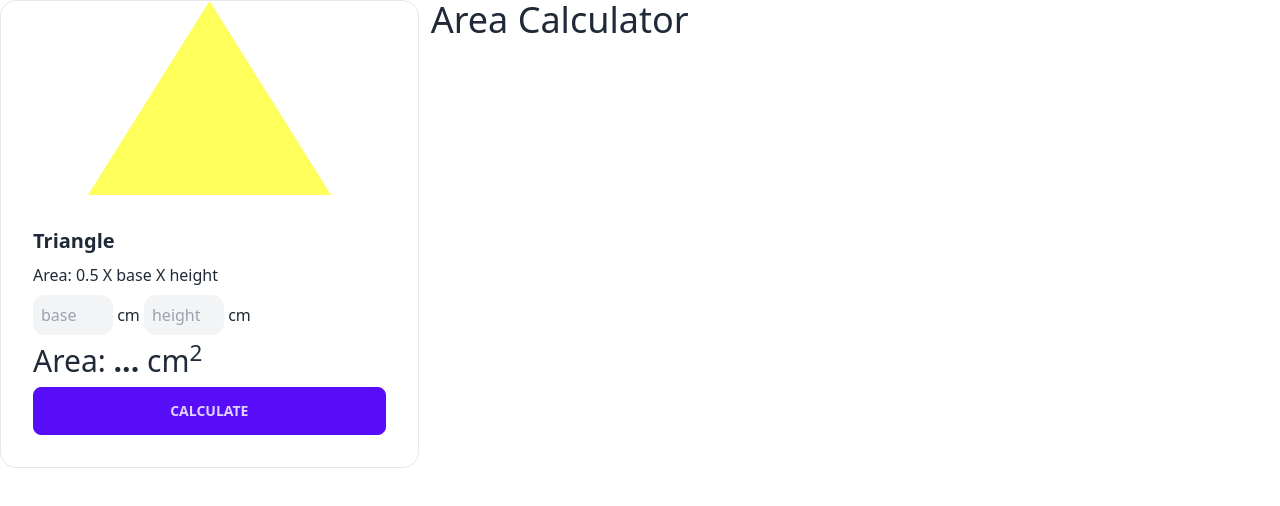
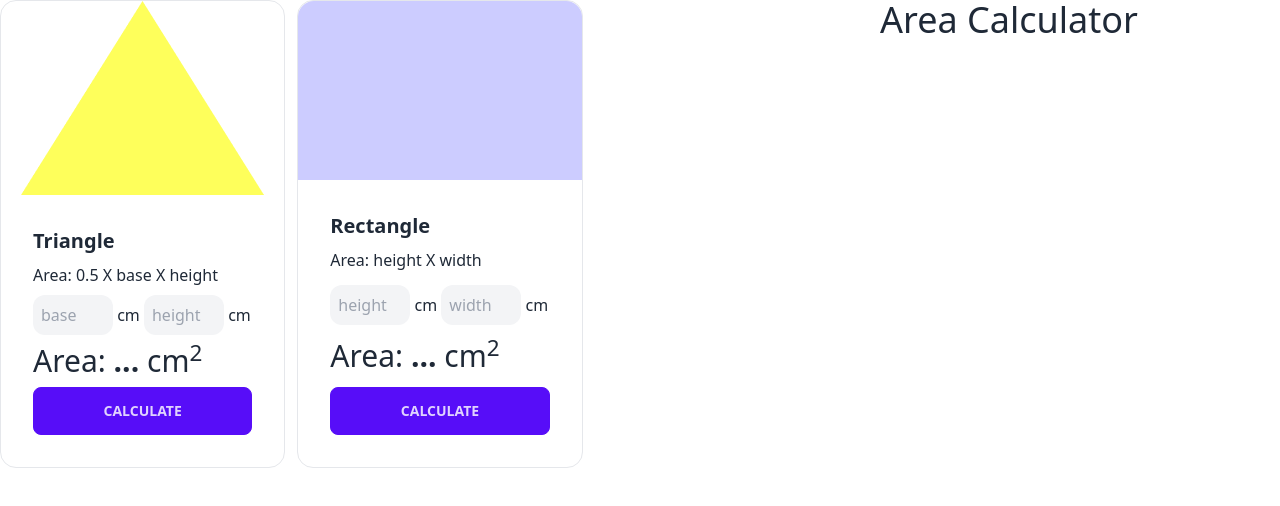
Before and after one commit to rootnure/geometry-genius-28, a plain HTML site: page index.html in a window 1280 px wide. Drawn offline with nearby package versions, Linux system fonts and the light colour scheme.

Commit message:
Rectangle area calculation added

```diff
--- a/index.html
+++ b/index.html
@@ -36,6 +36,25 @@
                         </div>
                     </div>
                 </div>
+                <!-- card 1: rectangle -->
+                <div class="card bg-base-100 border">
+                    <figure><img src="./images/rectangle.png" alt="Shoes" /></figure>
+                    <div class="card-body">
+                        <h2 class="card-title">Rectangle</h2>
+                        <p>Area: height X width</p>
+                        <p>
+                            <input type="text" name="" id="rectangle-height" class="bg-gray-100 rounded-xl w-20 p-2" placeholder="height">
+                            <span>cm</span>
+                            <input type="text" name="" id="rectangle-width" class="bg-gray-100 rounded-xl w-20 p-2" placeholder="width">
+                            <span>cm</span>
+                        </p>
+                        <p class="text-3xl">Area: <span id="rectangle-area" class="font-bold">...</span> cm<sup>2</sup></p>
+                        <div class="card-actions">
+                            <button class="btn btn-primary w-full" onclick="calculateRectangleArea()">Calculate</button>
+                        </div>
+                    </div>
+                </div>
+            </div>
             <!-- area calculator -->
             <div class="w-[250px] lg:w-[400px]">
                 <div class="text-4xl">Area Calculator</div>
--- a/js/area-calculator.js
+++ b/js/area-calculator.js
@@ -14,3 +14,20 @@ function calculateTriangleArea() {
     const triangleArea = document.querySelector("#triangle-area");
     triangleArea.innerText = area;
 }
+
+function calculateRectangleArea() {
+    // get triangle base value
+    const heightField = document.querySelector('#rectangle-height');
+    const height = parseFloat(heightField.value);
+
+    // get rectangle height value
+    const widthField = document.querySelector('#rectangle-width');
+    const width = parseFloat(widthField.value);
+
+    // calculate rectangle area
+    const area = height * width;
+
+    // show rectangle area
+    const rectangleArea = document.querySelector("#rectangle-area");
+    rectangleArea.innerText = area;
+}
```
